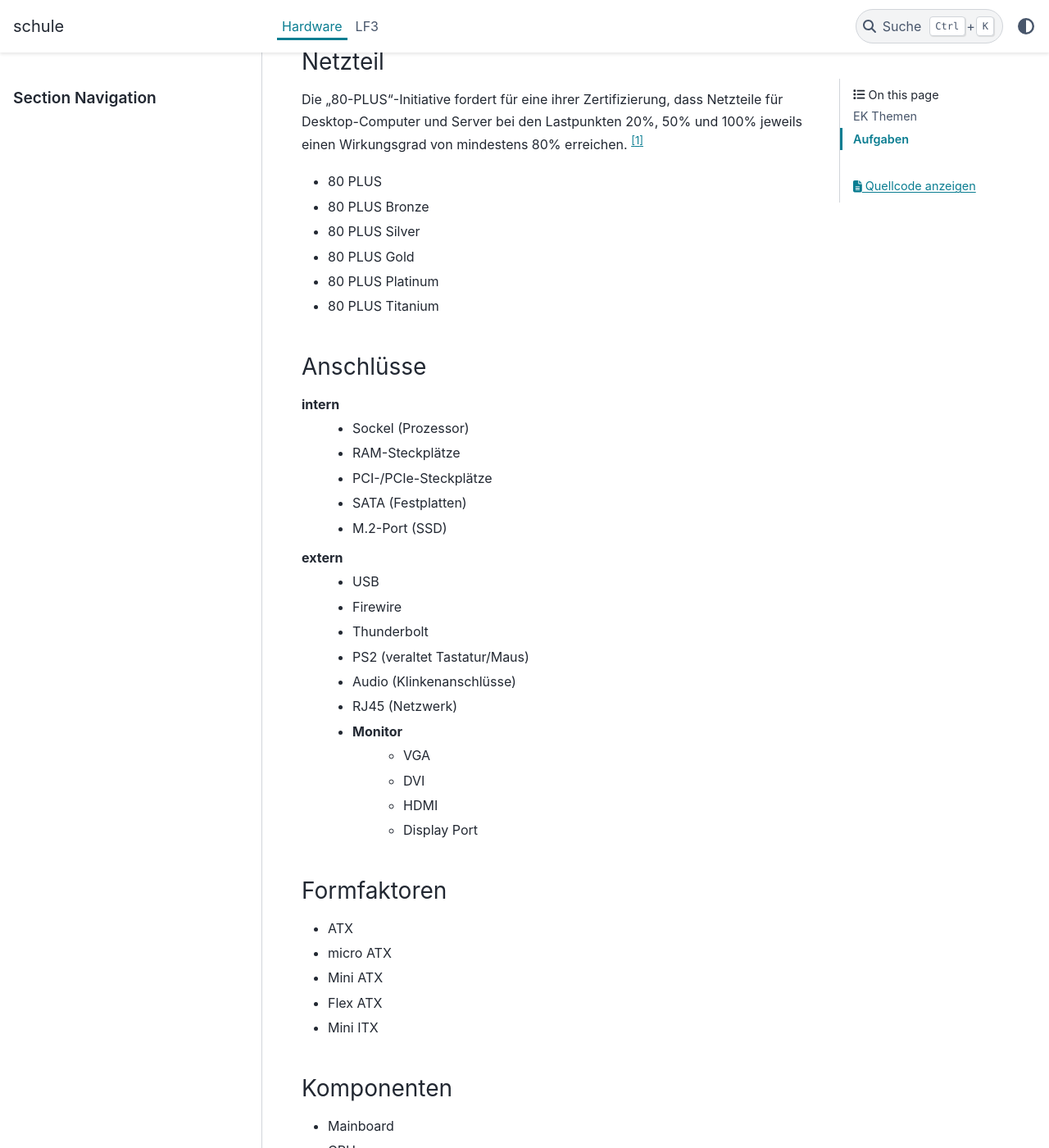
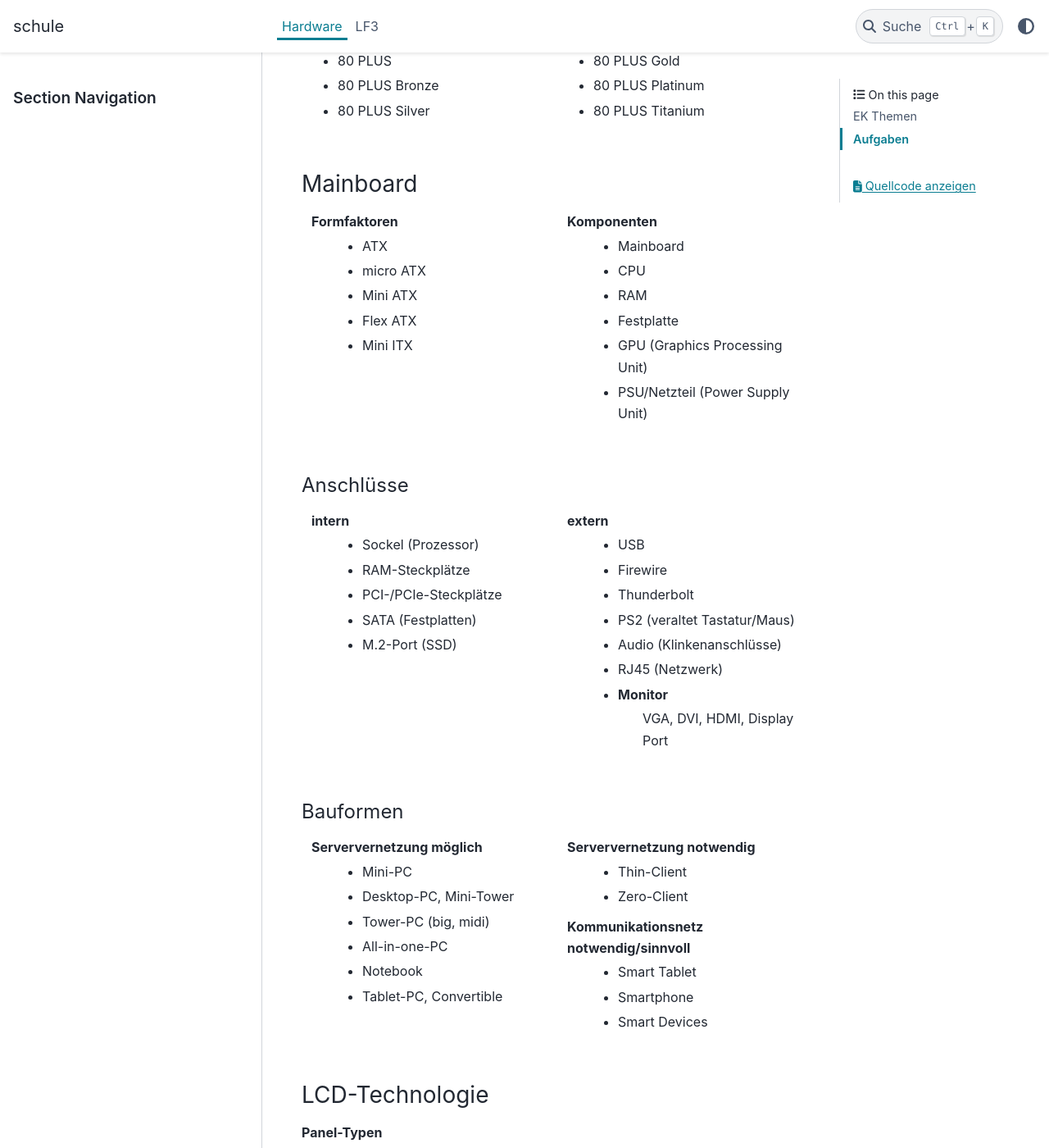
Before and after one commit to denn-moe/schule, a Sphinx documentation site: the page built from source/hardware.rst, in a window 1280 px wide and 1400 px high, scrolled down 1446 px. Shown: the whole window at 82% size. Built offline with Sphinx 7.4.7 and the PyData theme 0.15.4, drawn with Linux system fonts in a browser that asks for light colours; part of the change alters nothing that is shown; some of the changed text lies outside the part shown.

```diff
--- a/source/conf.py
+++ b/source/conf.py
@@ -70,4 +70,22 @@ html_css_files = ['css/custom.css',]
 # source file, target tex file, document title, author, and document class
 latex_documents = [
    ('hardware', 'hardware.tex', u'Hardware', u'Author', 'howto'),
+   ('lf3', 'lf3.tex', u'Hardware', u'Author', 'howto'),
+
 ]
+
+
+
+latex_elements = {
+    'papersize': 'a4paper',
+
+
+    'preamble': r'''
+        \usepackage{geometry}
+        \geometry{
+            paper=a4paper,
+            margin=32pt,
+            includeheadfoot,
+        }
+    '''
+}
--- a/source/hardware.rst
+++ b/source/hardware.rst
@@ -5,6 +5,10 @@ Hardware
 :bdg-link-primary-line:`ohne <https://github.com/denn-moe/schule/raw/main/pdf/hardware.pdf>`
 :bdg-link-warning-line:`mit <https://github.com/denn-moe/schule/raw/main/pdf/loesung/hardware.pdf>`
 
+
+.. raw:: latex
+
+    \clearpage
 
 EK Themen
 =========
@@ -38,17 +42,21 @@ EVA Prinzip
 Pioniere der IT
 ---------------
 
-Deutschland
+.. grid:: 2
 
-* Dietmar Hopp (SAP)
-* Hasso Plattner (SAP, Mäzen)
-* Marco Börries (Open-Office)
+    .. grid-item::
 
-und die Welt
+        Deutschland
+            * Dietmar Hopp (SAP)
+            * Hasso Plattner (SAP, Mäzen)
+            * Marco Börries (Open-Office)
 
-* Bill Gates (Microsoft)
-* Jeff Bezos (Amazon)
-* Larry Page (Google)
+    .. grid-item::
+
+        und die Welt
+            * Bill Gates (Microsoft)
+            * Jeff Bezos (Amazon)
+            * Larry Page (Google)
 
 
 Netzteil
@@ -59,79 +67,101 @@ Die "80-PLUS"-Initiative fordert für eine ihrer Zertifizierung,
 dass Netzteile für Desktop-Computer und Server bei den Lastpunkten
 20%, 50% und 100% jeweils einen Wirkungsgrad von mindestens 80% erreichen. [#f1]_
 
-* 80 PLUS
-* 80 PLUS Bronze
-* 80 PLUS Silver
-* 80 PLUS Gold
-* 80 PLUS Platinum
-* 80 PLUS Titanium
+.. grid:: 2
+
+    .. grid-item::
+
+        * 80 PLUS
+        * 80 PLUS Bronze
+        * 80 PLUS Silver
+
+    .. grid-item::
+
+        * 80 PLUS Gold
+        * 80 PLUS Platinum
+        * 80 PLUS Titanium
+
+
+Mainboard
+---------
+
+.. grid:: 2
+
+    .. grid-item::
+
+        Formfaktoren
+            * ATX
+            * micro ATX
+            * Mini ATX
+            * Flex ATX
+            * Mini ITX
+
+    .. grid-item::
+
+        Komponenten
+            * Mainboard
+            * CPU
+            * RAM
+            * Festplatte
+            * GPU (Graphics Processing Unit)
+            * PSU/Netzteil (Power Supply Unit)
+
+Anschlüsse
+~~~~~~~~~~
+
+
+
+.. grid:: 2
+
+    .. grid-item::
+
+        intern
+            * Sockel (Prozessor)
+            * RAM-Steckplätze
+            * PCI-/PCIe-Steckplätze
+            * SATA (Festplatten)
+            * M.2-Port (SSD)
+
+    .. grid-item::
+
+        extern
+            * USB
+            * Firewire
+            * Thunderbolt
+            * PS2 (veraltet Tastatur/Maus)
+            * Audio (Klinkenanschlüsse)
+            * RJ45 (Netzwerk)
+            * Monitor
+                VGA, DVI, HDMI, Display Port
 
 
 
 
-Anschlüsse
-----------
+Bauformen
+~~~~~~~~~
 
-intern
-    * Sockel (Prozessor)
-    * RAM-Steckplätze
-    * PCI-/PCIe-Steckplätze
-    * SATA (Festplatten)
-    * M.2-Port (SSD)
+.. grid:: 2
 
-extern
-    * USB
-    * Firewire
-    * Thunderbolt
-    * PS2 (veraltet Tastatur/Maus)
-    * Audio (Klinkenanschlüsse)
-    * RJ45 (Netzwerk)
-    * Monitor
-        * VGA
-        * DVI
-        * HDMI
-        * Display Port
+    .. grid-item::
 
-Formfaktoren
-------------
+        Serververnetzung möglich
+            * Mini-PC
+            * Desktop-PC, Mini-Tower
+            * Tower-PC (big, midi)
+            * All-in-one-PC
+            * Notebook
+            * Tablet-PC, Convertible
 
-* ATX
-* micro ATX
-* Mini ATX
-* Flex ATX
-* Mini ITX
+    .. grid-item::
 
+        Serververnetzung notwendig
+            * Thin-Client
+            * Zero-Client
 
-Komponenten
------------
-
-* Mainboard
-* CPU
-* RAM
-* Festplatte
-* GPU (Graphics Processing Unit)
-* PSU/Netzteil (Power Supply Unit)
-
-
-Bauformen
----------
-
-Serververnetzung möglich
-    * Mini-PC
-    * Desktop-PC, Mini-Tower
-    * Tower-PC (big, midi)
-    * All-in-one-PC
-    * Notebook
-    * Tablet-PC, Convertible
-
-Serververnetzung notwendig
-    * Thin-Client
-    * Zero-Client
-
-Kommunikationsnetz notwendig/sinnvoll
-    * Smart Tablet
-    * Smartphone
-    * Smart Devices
+        Kommunikationsnetz notwendig/sinnvoll
+            * Smart Tablet
+            * Smartphone
+            * Smart Devices
 
 
 LCD-Technologie
@@ -341,85 +371,107 @@ Aufgaben
 
 .. dropdown:: Vorteile eines RAID-Systems
 
-    * Erhöht die Ausfallsicherheit
-    * Performancegewinn
-    * Aufbau großer logischer Laufwerke
+    .. only:: loesung
+
+        * Erhöht die Ausfallsicherheit
+        * Performancegewinn
+        * Aufbau großer logischer Laufwerke
 
 
 
 .. dropdown:: Unterschied Software-/Hardware-RAID
 
-    * Softwarelösung als Teil des Betriebssystems
-    * RAID-Controller als zusätzliche Hardware
+    .. only:: loesung
+
+        * Softwarelösung als Teil des Betriebssystems
+        * RAID-Controller als zusätzliche Hardware
 
 
 
 .. dropdown:: Festplatten-Anschlüsse
 
-    * SCSI
-    * iSCSI
-    * IDE
-    * SATA
+    .. only:: loesung
+
+        * SCSI
+        * iSCSI
+        * IDE
+        * SATA
 
 
 .. dropdown:: Wie viel Fesplatten minimal bei RAID-6 + 1 Hot-Spare
 
-    4 Festplatten
+    .. only:: loesung
+
+        4 Festplatten
 
 
 .. dropdown:: Wie viel Festplatten können bei RAID 6 ausfallen
 
-    * 2
+    .. only:: loesung
+
+        * 2
 
 
 .. dropdown:: Vorteile einer Hot-Spare-Festplatte
 
-    Austausch der defekten Platte ohne Unterbrechung
+    .. only:: loesung
+
+        Austausch der defekten Platte ohne Unterbrechung
 
 
 .. dropdown:: Kriterien für Tausch einer Fesplatten im RAID-System
 
-    * Kapazität größer oder gleich
-    * gleiche Schnittstelle
+    .. only:: loesung
+
+        * Kapazität größer oder gleich
+        * gleiche Schnittstelle
 
 
 
 .. dropdown:: Eigenschaften eines Servers
 
-    * hohe Performance
-    * hohe Zuverlässigkeit
-    * hohe Verfügbarkeit
+    .. only:: loesung
+
+        * hohe Performance
+        * hohe Zuverlässigkeit
+        * hohe Verfügbarkeit
 
 
 .. dropdown:: Ports von FTP
 
-    * 20 - Datenaustausch
-    * 21 - Kommandokanal
+    .. only:: loesung
+
+            * 20 - Datenaustausch
+            * 21 - Kommandokanal
 
 
 .. dropdown:: Aufgabe von Portnummern im Netzwerk
 
-    da PC's nur eine IP haben, wird über Ports auf Dienste zugegriffen
+    .. only:: loesung
+
+        da PC's nur eine IP haben, wird über Ports auf Dienste zugegriffen
 
 
 .. dropdown:: Wofür steht eSATA
 
-    external Serial Advanced Technology Attachment
+    .. only:: loesung
 
+        external Serial Advanced Technology Attachment
 
 .. dropdown:: Verwendung von eSATA
 
-    SATA für mobile Geräte
+    .. only:: loesung
 
-
+        SATA für mobile Geräte
 
 .. dropdown:: Festplatte wird nicht erkannt, Ursache?
 
-    * Stromversorgung nicht richtig angeschlossen
-    * SATA-Kabel nicht richtig gesteckt
-    * Festplatte defekt
-    * BIOS/UEFI Einstellungen falsch
+    .. only:: loesung
 
+        * Stromversorgung nicht richtig angeschlossen
+        * SATA-Kabel nicht richtig gesteckt
+        * Festplatte defekt
+        * BIOS/UEFI Einstellungen falsch
 
 .. dropdown:: Wofür steht HDCP
     :animate: fade-in-slide-down
```
Also changed, not shown: 5 other files.
